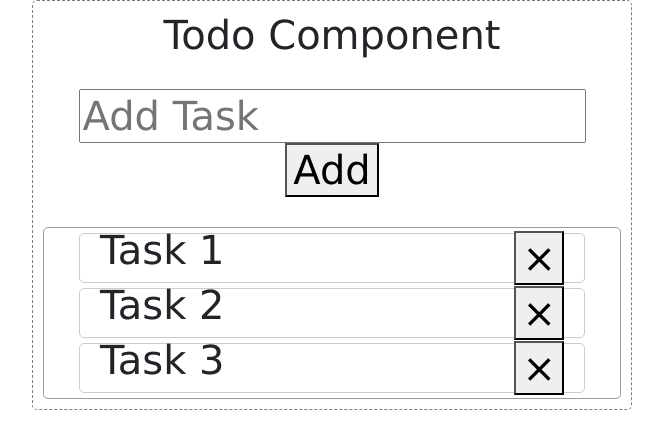
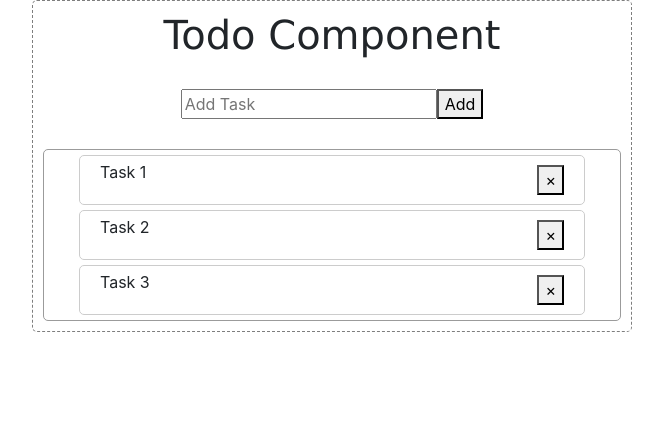
Before and after one commit to s3van/react-beg-06, a React (Create React App) app: page / in a window 1280 px wide. Shown: the top 448 px of the page, without its empty margins (308-971 px from the left). Built offline with nearby package versions, Linux system fonts and the light colour scheme.

Commit message:
Lesson-8

```diff
--- a/src/App.js
+++ b/src/App.js
@@ -1,15 +1,12 @@
 import React, { Component } from 'react'
+import './App.css'
 import Todo from './Components/Todo/Todo'
-import "./App.css"
-
 
 export default class App extends Component {
   render() {
     return (
       <div className="App">
-        <div>
-          <h1><Todo /></h1>
-        </div>
+        <Todo />
       </div>
     )
   }
```
